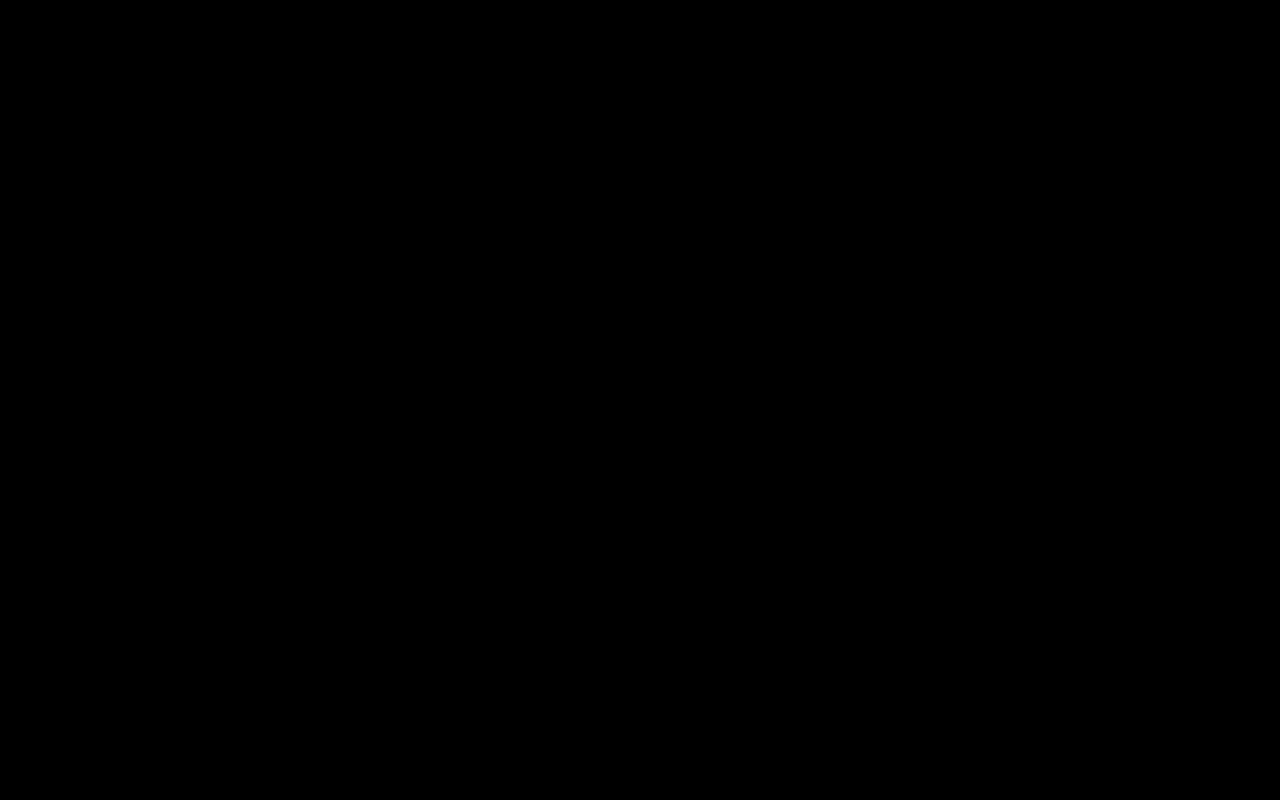
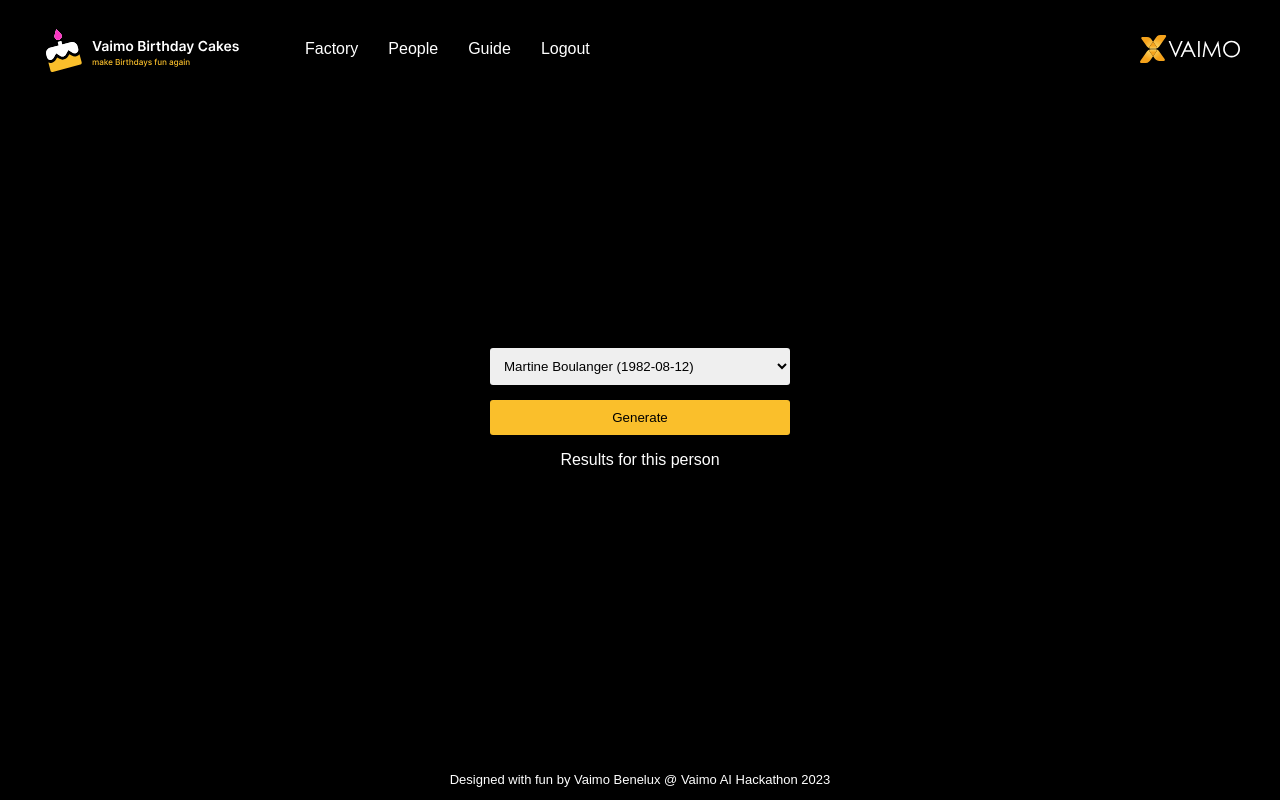
Before and after one commit to Vaimo-BeNeLux/birthday-cake, a Nuxt app: page /factory in a window 1280 px wide. Before the commit this address had no page. Built offline with nearby package versions, Linux system fonts and the light colour scheme.

Commit message:
Pages renaming

```diff
--- a/components/Forms/LoginForm.vue
+++ b/components/Forms/LoginForm.vue
@@ -24,7 +24,7 @@
           e.preventDefault();
           if(this.checkPassword(this.password)) {
             localStorage.setItem('user-token', this.password);
-            window.location.href = '/generator';
+            window.location.href = '/factory';
             //this.$router.push('/generator');
           } else {
             alert('Invalid password');
@@ -36,7 +36,7 @@
       const userToken = localStorage.getItem('user-token');
       console.log('dd', userToken,this.checkPassword(userToken))
       if(this.checkPassword(userToken)) {
-        window.location.href = '/generator';
+        window.location.href = '/factory';
       }
     }
 }
--- a/components/Header/Header.vue
+++ b/components/Header/Header.vue
@@ -1,6 +1,6 @@
 <template>
     <div class="header">
-        <div class='header__nav'>
+        <div v-if="showNav" class='header__nav'>
             <img class="header__app-logo" src="../../assets/images/App Logo.svg" />
             <nav>
                 <li v-for="link in links" :key="link.id" @click="handleClick(link)">
@@ -14,28 +14,34 @@
 <script>
 export default {
     name: 'Header',
+    props: {
+      showNav: {
+        type: Boolean,
+        default: true
+      }
+    },
     data() {
         return {
             links: [
                 {
                     id: 1,
-                    name: 'Generator',
-                    link: '/generator'
+                    name: 'Factory',
+                    link: '/factory'
                 },
                 {
                     id: 2,
-                    name: 'Employees',
-                    link: '/employees'
+                    name: 'People',
+                    link: '/people'
                 },
                 {
                     id: 3,
-                    name: 'How to use',
+                    name: 'Guide',
                     link: ''
                 },
                 {
                     id: 4,
                     name: 'Logout',
-                    link: '/'
+                    link: '#logout'
                 },
             ]
         }
@@ -79,6 +85,6 @@
     margin-right: 50px;
 }
 .header__vaimo-logo {
-    width: 200px;
+    width: 100px;
 }
 </style>
--- a/pages/generator.vue
+++ b/pages/factory.vue
@@ -14,7 +14,7 @@
 import Generator from "../components/Generator/Generator.vue";
 
 export default {
-  name: "GeneratorPage",
+  name: "FactoryPage",
   components: { Header, Footer, GeneratedImages, Generator },
 };
 </script>
--- a/pages/employees.vue
+++ b/pages/people.vue
@@ -12,7 +12,7 @@
 import { users } from '../lib/users';
 
 export default {
-    name: 'EmployeesPage',
+    name: 'PeoplePage',
     components: {
         Header,
         Footer,
```
